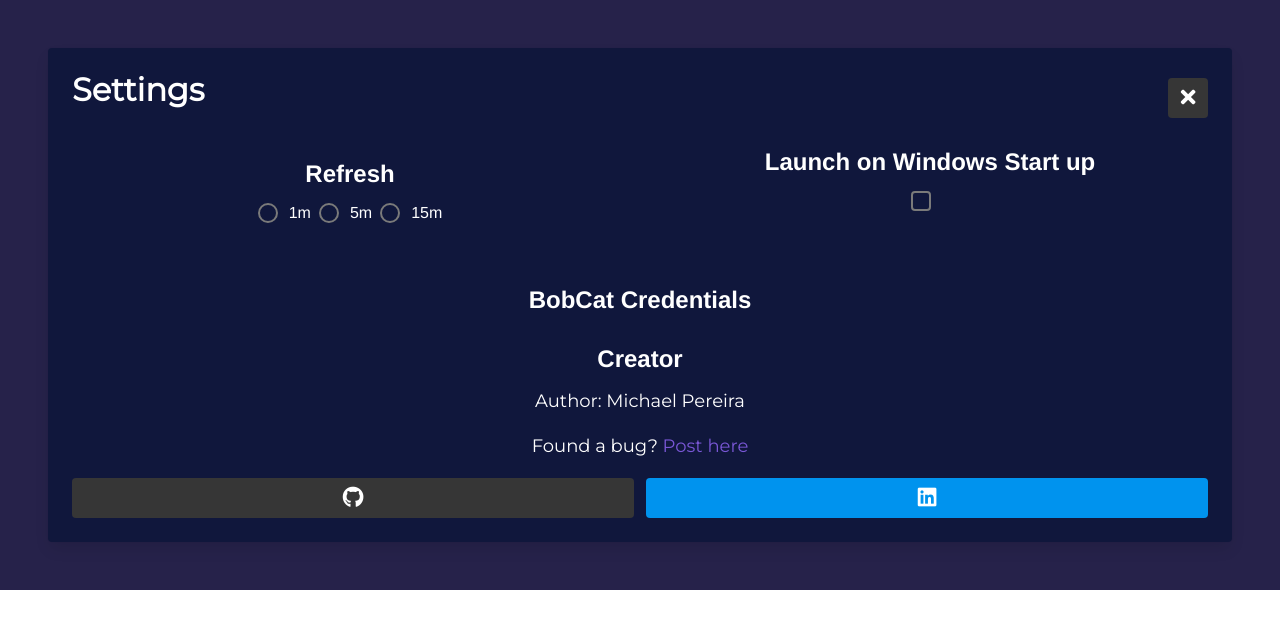
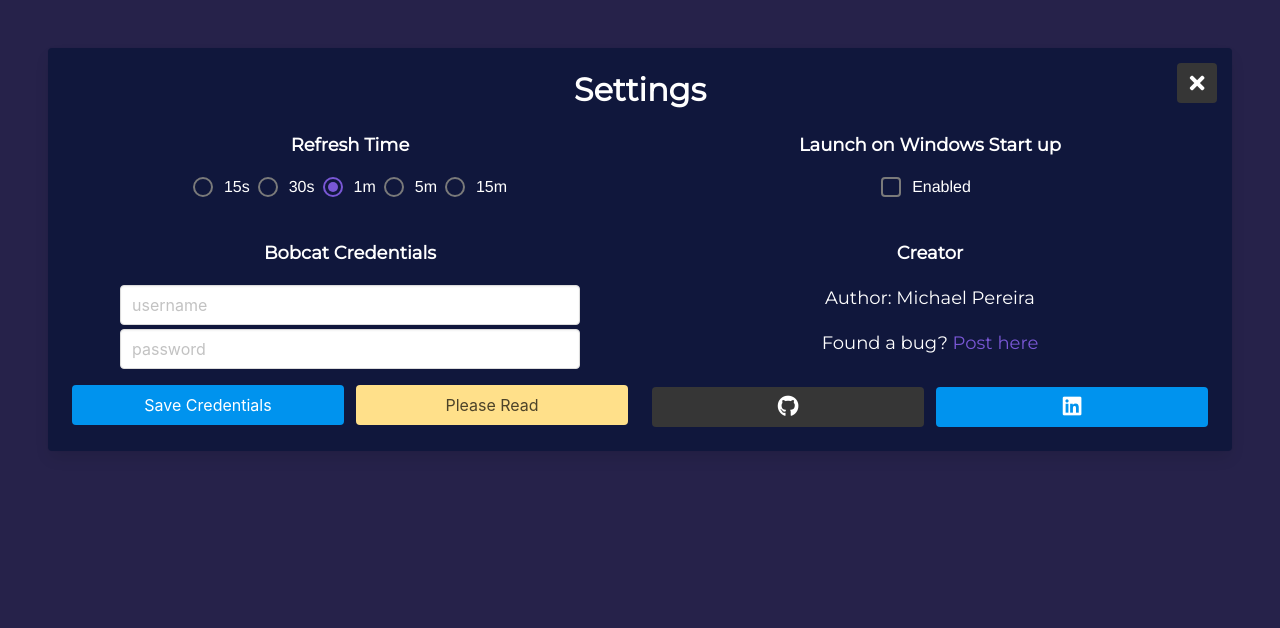
Before and after one commit to Mwpereira/HNT-Widget, a Vue app in the folder client/: page /settings in a window 1280 px wide. Shown: the top 628 px of the page. Built offline with nearby package versions, Linux system fonts and the light colour scheme.

Commit message:
Adding refresh time feature, Bobcat account link is not an active feature, Updating electron properties

```diff
--- a/client/package.json
+++ b/client/package.json
@@ -21,6 +21,7 @@
     "core-js": "^3.6.5",
     "register-service-worker": "^1.7.1",
     "vue": "^2.6.11",
+    "vue-flexible-link": "^1.0.2",
     "vue-router": "^3.2.0",
     "vuex": "^3.4.0"
   },
--- a/client/src/App.vue
+++ b/client/src/App.vue
@@ -1,5 +1,6 @@
 <template>
   <div id="app">
+    <div style="z-index: 100; position: absolute; width: 100%; height: 45px;" id="dragBar"></div>
     <router-view />
   </div>
 </template>
@@ -11,19 +12,36 @@
   -moz-osx-font-smoothing: grayscale;
   text-align: center;
   color: #2c3e50;
-  height: 100%;
+  height: 100vh !important;
+  min-height: 100% !important;
 }
 
-#nav {
-  padding: 30px;
+#dragBar{
+  -webkit-user-select: none;
+  -webkit-app-region: drag;
+}
 
-  a {
-    font-weight: bold;
-    color: #2c3e50;
+h1,
+p {
+  font-family: "Montserrat", sans-serif !important;
+}
 
-    &.router-link-exact-active {
-      color: #42b983;
-    }
-  }
+p {
+  font-size: 18px;
+}
+
+html,
+body,
+div .section {
+  background-color: #26224a;
+}
+
+.card {
+  background-color: #10173c !important;
+  color: white !important;
+}
+
+.is-primary {
+  background-color: #0093ee !important;
 }
 </style>
--- a/client/src/main.ts
+++ b/client/src/main.ts
@@ -7,12 +7,12 @@ import store from "./store";
 import Buefy from "buefy";
 import "buefy/dist/buefy.css";
 
-Vue.config.productionTip = false;
-
 Vue.use(Buefy, {
   defaultIconPack: "fas",
   defaultContainerElement: "#content",
 });
+
+Vue.config.productionTip = false;
 
 new Vue({
   router,
--- a/client/src/store/index.ts
+++ b/client/src/store/index.ts
@@ -9,19 +9,27 @@ let response: AxiosResponse;
 
 export default new Vuex.Store({
   state: {
-    currentPrice: null,
-    highPrice: null,
-    lowPrice: null,
+    autoStartup: false,
+    currentPrice: 0,
+    highPrice: 0,
+    lowPrice: 0,
+    refreshTime: 60000,
   },
   mutations: {
-    setCurrentPrice(state, price) {
+    setAutoStartup(state, startup: boolean){
+      state.autoStartup = startup;
+    },
+    setCurrentPrice(state, price: string) {
       state.currentPrice = parseFloat(price).toFixed(2);
     },
-    setHighPrice(state, price) {
+    setHighPrice(state, price: string) {
       state.highPrice = parseFloat(price).toFixed(2);
     },
-    setLowPrice(state, price) {
+    setLowPrice(state, price: string) {
       state.lowPrice = parseFloat(price).toFixed(2);
+    },
+    setRefresh(state, time: number) {
+      state.refreshTime = time;
     },
   },
   actions: {
@@ -31,11 +39,20 @@ export default new Vuex.Store({
       commit("setHighPrice", response.data.highPrice);
       commit("setLowPrice", response.data.lowPrice);
     },
+    getRefreshTime({ commit }){
+      commit("setRefresh",  Number(localStorage.getItem('refresh')));
+    },
+    setRefreshTime({ commit }, time: number){
+      localStorage.setItem('refresh', time.toString());
+      commit("setRefresh", time);
+    }
   },
   modules: {},
   getters: {
+    autoStartup: (state) => state.autoStartup,
     currentPrice: (state) => state.currentPrice,
     highPrice: (state) => state.highPrice,
     lowPrice: (state) => state.lowPrice,
+    refreshTime: (state) => state.refreshTime,
   },
 });
--- a/client/src/views/Settings.vue
+++ b/client/src/views/Settings.vue
@@ -3,51 +3,58 @@
     <div class="card">
       <div class="card-content">
         <div class="content">
-          <div class="level is-mobile">
-            <h1 class="sub-title has-text-white has-text-centered">Settings</h1>
-            <b-button class="is-dark" type="submit" v-on:click="pageSwitch('')">
+
+          <h1 class="sub-title has-text-white has-text-centered mb-5">Settings
+            <b-button class="is-dark" type="submit" v-on:click="pageSwitch('')" style="display: inline; z-index: 100; position: absolute; right: 15px; top: 15px;">
               <b-icon icon="times" pack="fas" size="is-medium"> </b-icon>
-            </b-button>
+            </b-button></h1>
+          <div class="columns is-multiline">
+            <div class="column is-6 mb-3">
+              <p class="has-text-white has-text-weight-semibold">Refresh Time</p>
+              <b-radio v-model="refreshTime" name="time" native-value="15000"> 15s</b-radio>
+              <b-radio v-model="refreshTime" name="time" native-value="30000"> 30s</b-radio>
+              <b-radio v-model="refreshTime" name="time" native-value="60000"> 1m</b-radio>
+              <b-radio v-model="refreshTime" name="time" native-value="300000"> 5m</b-radio>
+              <b-radio v-model="refreshTime" name="time" native-value="900000"> 15m</b-radio>
             </div>
-
-          <div class="columns">
-            <div class="column">
-              <div class="column">
-                <h3 class="has-text-white">Refresh</h3>
-                <b-radio v-model="refresh" name="refresh"> 1m </b-radio>
-                <b-radio v-model="refresh" name="refresh"> 5m </b-radio>
-                <b-radio v-model="refresh" name="refresh"> 15m </b-radio>
+            <div class="column is-6 mb-3">
+              <p class="has-text-white has-text-weight-semibold">Launch on Windows Start up</p>
+              <b-checkbox v-model="autoStartup" :checked="autoStartup" type="is-warning">Enabled</b-checkbox>
+            </div>
+            <div class="column is-6">
+              <p class="has-text-white has-text-weight-semibold">Bobcat Credentials</p>
+              <b-input class="ml-6 mr-6 mb-1" placeholder="username"></b-input>
+              <b-input class="ml-6 mr-6" placeholder="password"></b-input>
+              <div class="level">
+                <b-button class="is-primary is-fullwidth mt-4 mr-3">Save Credentials</b-button>
+                <b-button class="is-warning is-fullwidth mt-4">Please Read</b-button>
               </div>
             </div>
-            <div class="column">
-              <h3 class="has-text-white">Launch on Windows Start up</h3>
-              <b-checkbox></b-checkbox>
-            </div>
-          </div>
-
-          <h3 class="has-text-white">BobCat Credentials</h3>
-          <h3 class="has-text-white">Creator</h3>
+            <div class="column is-6">
+              <p class="has-text-white has-text-weight-semibold">Creator</p>
               <p>Author: Michael Pereira</p>
               <p>
                 Found a bug?
                 <a
+                    auto-id="href-github-issues"
                     href="https://github.com/Mwpereira/hnt-widget/issues/"
                     rel="noopener"
                     target="_blank"
-              auto-id="href-github-issues"
                 >Post here</a
                 >
               </p>
               <div class="level is-mobile">
                 <div class="level-item">
-              <b-button class="is-dark is-fullwidth" type="submit">
-                <b-icon icon="github" pack="fab" size="is-medium"> </b-icon>
+                  <b-button class="is-dark is-fullwidth mt-3" type="submit">
+                    <b-icon icon="github" pack="fab" size="is-medium"></b-icon>
                   </b-button>
                 </div>
                 <div class="level-item">
-              <b-button class="is-primary is-fullwidth">
-                <b-icon icon="linkedin" pack="fab" size="is-medium"> </b-icon>
+                  <b-button class="is-primary is-fullwidth mt-3">
+                    <b-icon icon="linkedin" pack="fab" size="is-medium"></b-icon>
                   </b-button>
+                </div>
+              </div>
             </div>
           </div>
         </div>
@@ -61,43 +68,32 @@ export default {
   name: "Settings",
   data() {
     return {
-      refresh: 0,
+      autoStartup: false,
+      refreshTime: 0,
     };
   },
+  watch: {
+    autoStartup(checked: boolean){
+      this.$store.commit('setAutoStartup', checked);
+    },
+    refreshTime(time: number) {
+      this.$store.dispatch('setRefreshTime', time);
+    }
+  },
   methods: {
-    pageSwitch(page) {
+    pageSwitch(page: string): void {
       this.$router.push(`/${page}`);
     },
   },
+  mounted(){
+    this.autoStartup = this.$store.getters.autoStartup;
+    this.refreshTime = this.$store.getters.refreshTime;
+  }
 };
 </script>
 
 <style>
-h1,
-p {
-  font-family: "Montserrat", sans-serif !important;
-}
-
-p {
-  font-size: 18px;
-}
-
-html,
-body {
-  background-color: #26224a;
-}
-
-#currentPrice {
-  font-size: 48px;
-  font-weight: 600;
-}
-
-.card {
-  background-color: #10173c !important;
-  color: white !important;
-}
-
-.is-primary {
-  background-color: #0093ee !important;
+html{
+  overflow: visible !important;
 }
 </style>
```
Also changed, not shown: client/src/background.ts (+7 -7 lines), client/src/router/index.ts (+3 -4 lines), client/src/views/Dashboard.vue (+48 -48 lines), 1 other file (tests, documents, lock files or other folders). Lines whose indentation alone changed are shown as unchanged.
